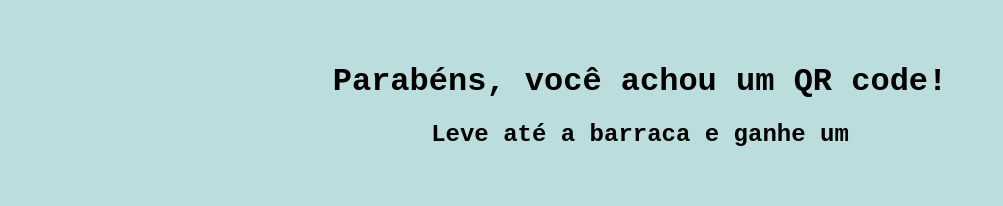
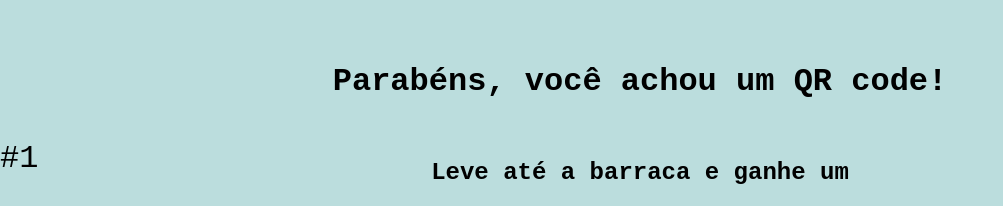
Before and after one commit to arthurfiorette/d29, a plain HTML site: page index.html in a window 1280 px wide. Shown: the part 623-829 px from the top of the page, without its empty margins (0-1003 px from the left). Before the commit the page ends 800 px from the top, so only its background shows below. Drawn offline with Linux system fonts and the light colour scheme.

Commit message:
feat: qrcode id and title

```diff
--- a/index.html
+++ b/index.html
@@ -5,10 +5,14 @@
   <meta charset="UTF-8">
   <meta http-equiv="X-UA-Compatible" content="IE=edge">
   <meta name="viewport" content="width=device-width, initial-scale=1.0">
-
-  <title>Twenty Nine QR Codes!</title>
+  <meta name="color-scheme" content="light only">
+  <title>Twenty Nine QRCodes</title>
 
   <style>
+    :root {
+      color-scheme: light only;
+    }
+
     html,
     head,
     body {
@@ -16,10 +20,10 @@
       margin: 0;
       padding: 0;
       background-color: rgb(187, 221, 221);
+      font-family: 'Courier New', Courier, monospace;
     }
 
     #main {
-      font-family: 'Courier New', Courier, monospace;
       margin: 1rem;
     }
 
@@ -37,6 +41,12 @@
       width: 100%;
       text-align: center;
     }
+
+    #footer {
+      position: absolute;
+      bottom: 0;
+      font-size: 2rem;
+    }
   </style>
 </head>
 
@@ -44,8 +54,11 @@
   <div align="center" id="main">
     <img src="./background.png" alt="D29 Logo" id="img" />
     <h1 id="title" id="title"></h1>
+    <br />
     <h2 id="content" id="content"></h2>
   </div>
+
+  <div id="footer"></div>
 
   <script defer>
     const titles = {
@@ -86,6 +99,7 @@
 
     const title = document.getElementById('title');
     const content = document.getElementById('content');
+    const footer = document.getElementById('footer')
 
     let id = Number(window.location.hash.substring(1))
 
@@ -95,6 +109,7 @@
 
     title.innerText = titles[id]
     content.innerText = contents[id]
+    footer.innerText = `#${id}`
   </script>
 </body>
 
```
